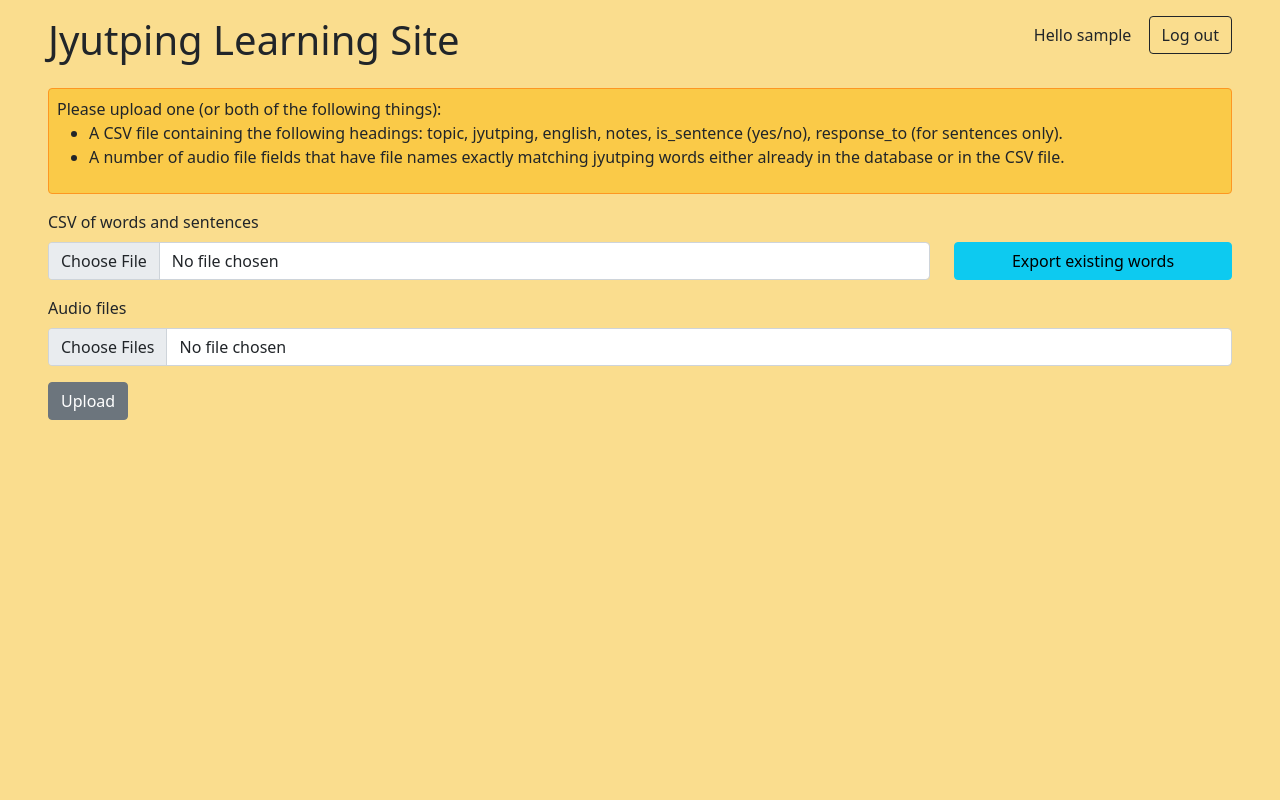
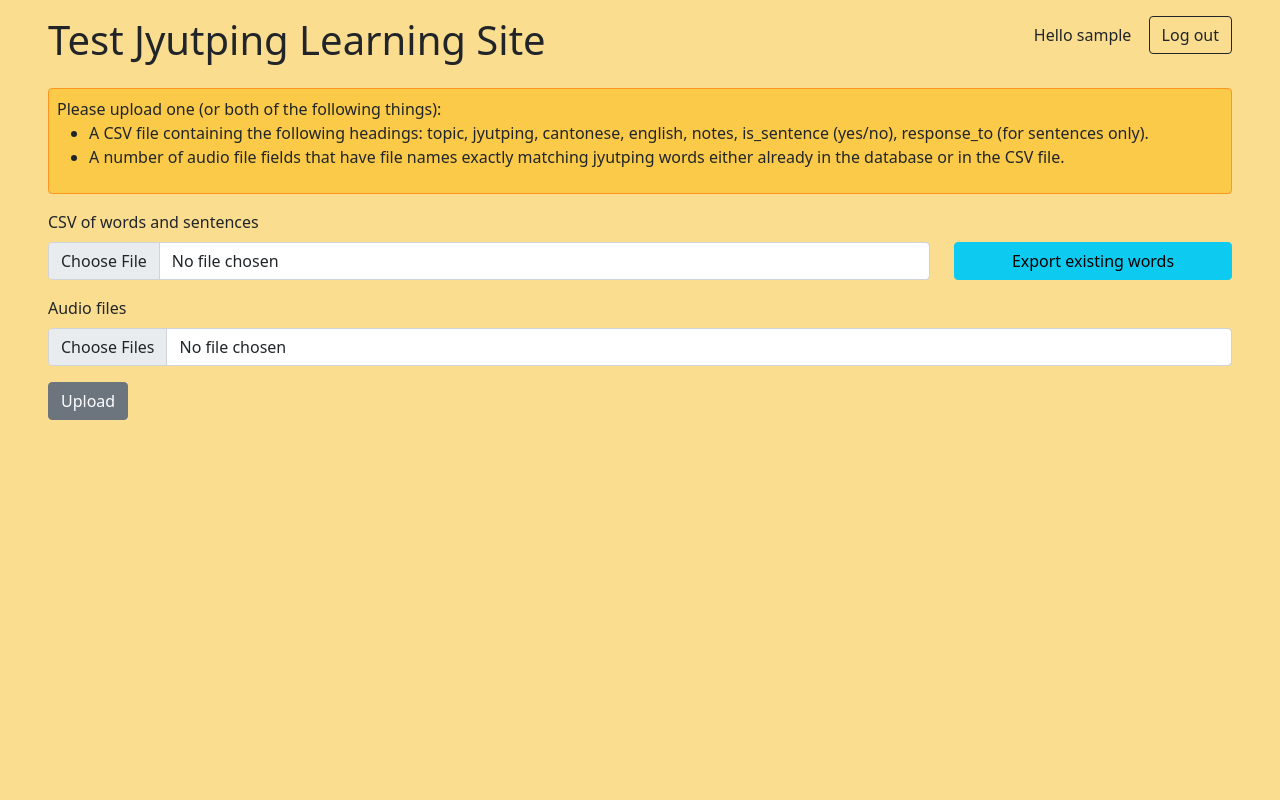
Before and after one commit to turnip99/jyutping-learning-site, a Django app: page /import/ in a window 1280 px wide. Run offline with Django 5.2, Linux system fonts and the light colour scheme; the visitor is signed in with stand-in values (Sample User, id 1); some libraries are stand-ins or nearby versions.

Commit message:
Added cantonese to many places

```diff
--- /dev/null
+++ b/jyutpinglearningsite/context_processors.py
@@ -0,0 +1,4 @@
+from django.conf import settings
+
+def get_debug(request):
+    return {'debug': settings.DEBUG}
--- a/wordsandsentences/forms.py
+++ b/wordsandsentences/forms.py
@@ -37,6 +37,7 @@ class LearningItemForm(FormWithHelperMixin, forms.ModelForm):
         fields = [
             "topic",
             "jyutping",
+            "cantonese",
             "english",
             "notes",
             "loc",
--- a/wordsandsentences/models.py
+++ b/wordsandsentences/models.py
@@ -17,8 +17,8 @@ class Topic(models.Model):
 class LearningItem(models.Model):
     topic = models.ForeignKey(Topic, on_delete=models.deletion.CASCADE)
     jyutping = models.CharField(max_length=100)
+    cantonese = models.CharField(blank=True, max_length=50)
     english = models.CharField(max_length=100)
-    cantonese = models.CharField(blank=True, max_length=50)
     notes = models.CharField(blank=True, max_length=200)
     loc = models.IntegerField()
 
--- a/wordsandsentences/templates/base.html
+++ b/wordsandsentences/templates/base.html
@@ -2,7 +2,7 @@
 
 <meta name="viewport" content="width=device-width, initial-scale=1.0">
 <link rel="icon" type="image/x-icon" href="{% static 'wordsandsentences/favicon.ico' %}"/>
-<title>Jyutping Learning Website</title>
+<title>{% if debug %}Test {% endif %}Jyutping Learning Website</title>
 <link href="https://cdn.jsdelivr.net/npm/bootstrap@5.0.2/dist/css/bootstrap.min.css" rel="stylesheet" integrity="sha384-EVSTQN3/azprG1Anm3QDgpJLIm9Nao0Yz1ztcQTwFspd3yD65VohhpuuCOmLASjC" crossorigin="anonymous">
 <script src="https://cdn.jsdelivr.net/npm/bootstrap@5.0.2/dist/js/bootstrap.bundle.min.js" integrity="sha384-MrcW6ZMFYlzcLA8Nl+NtUVF0sA7MsXsP1UyJoMp4YLEuNSfAP+JcXn/tWtIaxVXM" crossorigin="anonymous"></script>
 <script src="https://code.jquery.com/jquery-3.7.1.min.js" integrity="sha256-/JqT3SQfawRcv/BIHPThkBvs0OEvtFFmqPF/lYI/Cxo=" crossorigin="anonymous"></script>
@@ -25,7 +25,7 @@
 
 <div class="px-3 px-md-5 py-3" style="background-color: var(--page-bg-colour); min-height: 100%;">
     <div class="row">
-        <div class="col mb-3"><h1><a href="/" style="text-decoration: inherit; color: inherit;">Jyutping Learning Site</a></h1></div>
+        <div class="col mb-3"><h1><a href="/" style="text-decoration: inherit; color: inherit;">{% if debug %}Test {% endif %}Jyutping Learning Site</a></h1></div>
         {% if request.user.username %}
             <div class="col-auto text-end">
                 <form action="{% url 'logout' %}" method="post">
--- a/wordsandsentences/templates/wordsandsentences/import.html
+++ b/wordsandsentences/templates/wordsandsentences/import.html
@@ -5,7 +5,7 @@
     <div class="info-box">
         Please upload one (or both of the following things):
         <ul>
-            <li>A CSV file containing the following headings: topic, jyutping, english, notes, is_sentence (yes/no), response_to (for sentences only).</li>
+            <li>A CSV file containing the following headings: topic, jyutping, cantonese, english, notes, is_sentence (yes/no), response_to (for sentences only).</li>
             <li>A number of audio file fields that have file names exactly matching jyutping words either already in the database or in the CSV file.</li>
         </ul>
     </div>
--- a/wordsandsentences/views.py
+++ b/wordsandsentences/views.py
@@ -475,19 +475,20 @@ class ImportView(generic.FormView):
                                 if (jyutping := row["jyutping"]) in existing_objs_for_topic_by_jyutping.keys():
                                     print(f"Updating object {jyutping}")
                                     obj = existing_objs_for_topic_by_jyutping[jyutping]
+                                    obj.cantonese = row["cantonese"]
                                     obj.english = row["english"]
                                     obj.notes = row["notes"]
                                     obj.loc = loc
                                     objs_to_update.append(obj)
                                 else:
                                     print(f"Creating object {jyutping}")
-                                    obj = model_class(topic_id=topic_ids_by_name[topic], jyutping=jyutping, english=row["english"], notes=row["notes"], loc=loc)
+                                    obj = model_class(topic_id=topic_ids_by_name[topic], jyutping=jyutping, cantonese=row["cantonese"], english=row["english"], notes=row["notes"], loc=loc)
                                     objs_to_create.append(obj)
                                 loc += 10
                         if objs_to_create:
                             model_class.objects.bulk_create(objs_to_create)
                         if objs_to_update:
-                            model_class.objects.bulk_update(objs_to_update, ["english", "notes", "loc"])
+                            model_class.objects.bulk_update(objs_to_update, ["cantonese", "english", "notes", "loc"])
                     for topic, sentence_rows in sentences_by_topic.items():
                         for sentence_row in sentence_rows:
                             if sentence_row["response_to"]:
@@ -529,10 +530,10 @@ class WordsExportView(generic.View):
             headers={"Content-Disposition": f"attachment; filename=Jyutping words {datetime.now().date().strftime('%d-%m-%Y')}.csv"}
         )
         writer = csv.writer(response)
-        writer.writerow(["topic", "jyutping", "english", "notes", "is_sentence", "response_to"])
+        writer.writerow(["topic", "jyutping", "cantonese", "english", "notes", "is_sentence", "response_to"])
         for topic in Topic.objects.all():
             for word in topic.word_set.all():
-                writer.writerow([word.topic.topic_name, word.jyutping, word.english, word.notes, "no", ""])
+                writer.writerow([word.topic.topic_name, word.jyutping, word.cantonese, word.english, word.notes, "no", ""])
             for sentence in topic.sentence_set.all():
-                writer.writerow([sentence.topic.topic_name, sentence.jyutping, sentence.english, sentence.notes, "yes", ", ".join([response_to_sentence.jyutping for response_to_sentence in sentence.response_to.all()])])
+                writer.writerow([sentence.topic.topic_name, sentence.jyutping, sentence.cantonese, sentence.english, sentence.notes, "yes", ", ".join([response_to_sentence.jyutping for response_to_sentence in sentence.response_to.all()])])
         return response
```
Also changed, not shown: jyutpinglearningsite/settings.py (+15 -1 lines), wordsandsentences/templates/wordsandsentences/index.html (+7 -7 lines).
